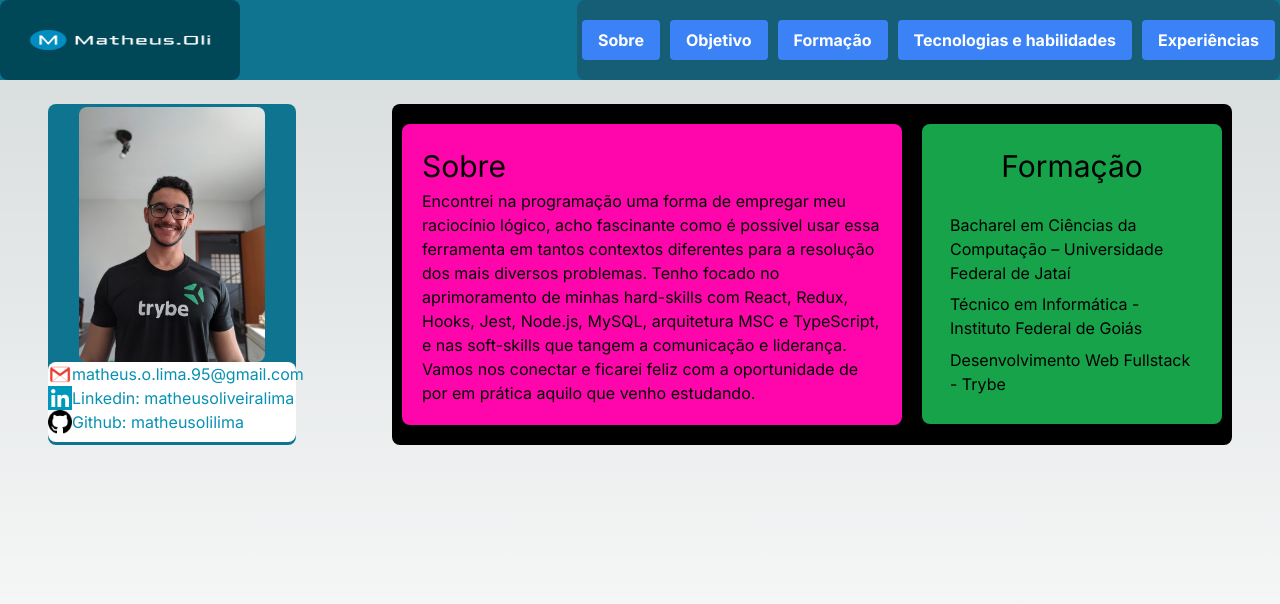
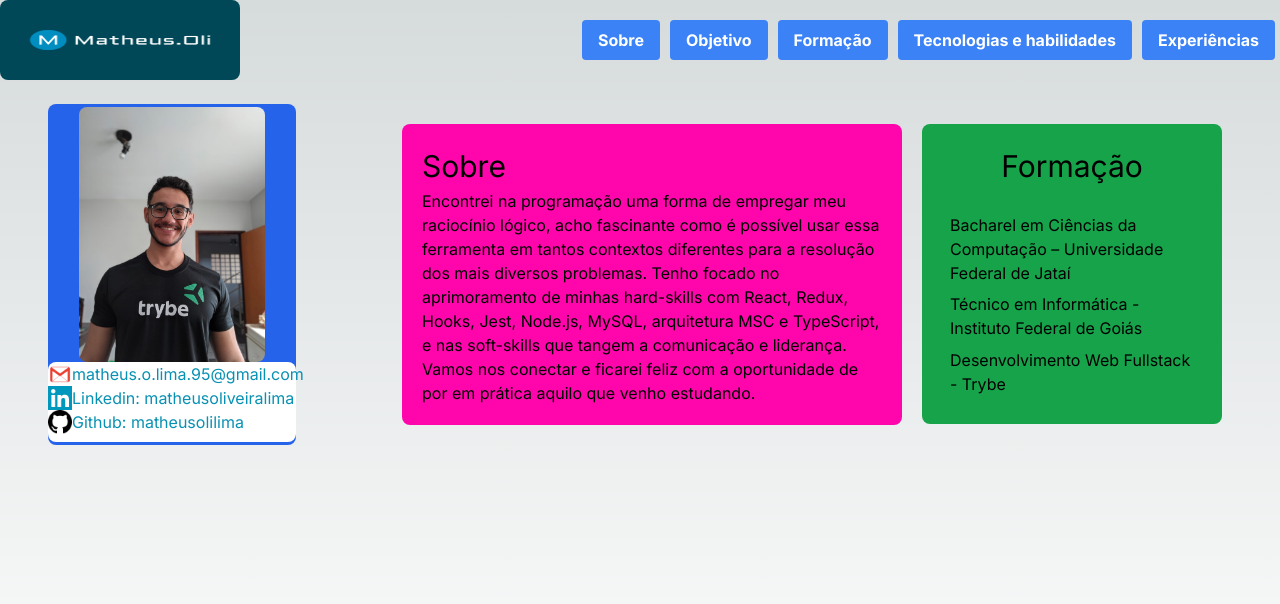
Before and after one commit to matheusolilima/tailwind-page, a Next.js app: page / in a window 1280 px wide. Shown: the top 604 px of the page. Built offline with nearby package versions, Linux system fonts and the light colour scheme.

Commit message:
implementação de paleta de cores em andamento

```diff
--- a/src/app/page.js
+++ b/src/app/page.js
@@ -1,13 +1,7 @@
 "use client"
 import React from 'react'
 import Image from 'next/image'
-import Link from 'next/link'
-import Profile from "./Matheus-picture.jpeg"
-import EmailIcon from "../Cornmanthe3rd-Metronome-Communication-gmail.512.png"
-import GitIcon from "../Arturo-Wibawa-Akar-Github.512.png"
-import LinkedinIcon from "../Danleech-Simple-Linkedin.512.png"
 import InfoCard from '@/components/infoCard'
-import ContatoCard from '@/components/contatoCard'
 import Logo from "../logo.png"
 import MenuButtons from '@/components/menuButtons'
 import FrameCard from '@/components/frameCard'
@@ -15,6 +9,9 @@ import FrameCard from '@/components/frameCard'
 export default function Home() {
   // posso armazenar componente em variavel pra renderizar quando quero
   // para adicionar cor especifica usa-se bg-[#50d71e]
+  const bluePallete = ["blue-400","blue-600","blue-800"]
+  const greenPallete = ["green-400","green-600","green-800"]
+
   const [ sobre, setSobre] = React.useState({
     title: "Sobre",
     cor: "bg-blue-400",
@@ -111,12 +108,11 @@ export default function Home() {
   const bloco1States=[{...sobre}, {...objetivo}]
   const bloco2States=[{...formacao}, {...habilidades}, {...experiencias}]
 
-  const bloco1Setters=[setSobre,setObjetivo]
 
   return (
     <main className="flex min-h-screen flex-col">
 
-      <div className="flex bg-cyan-700 h-[80px] items-center justify-between mb-6 ">
+      <div className={`flex bg-${ bluePallete[2] } h-[80px] items-center justify-between mb-6`} >
 
         {/* <h1  className="text-7xl font-sans text-cyan-50">
           Matheus Oliveira Lima
@@ -127,7 +123,7 @@ export default function Home() {
         {/* {MenuButtons([formacao,habilidades,experiencias,sobre,objetivo])} */}
         {/* <MenuButtons stateList={[{...sobre},{...objetivo}]} /> */}
 
-        <div className={`flex rounded-lg bg-cyan-800 h-[80px] w-auto justify-center items-center`}>
+        <div className={`flex rounded-lg bg-${ bluePallete[2] } h-[80px] w-auto justify-center items-center`}>
 
           {bloco1States.map((item) => (
 
@@ -151,10 +147,10 @@ export default function Home() {
 
       <div className="flex flex-row">
 
-        <FrameCard />
+        <FrameCard pallete={ bluePallete } />
 
 
-        <div className={`flex flex-row rounded-lg bg-black mx-12 w-2/3`}>
+        <div className={`flex flex-row rounded-lg ${bluePallete[1]} mx-12 w-2/3`}>
 
           {/* <InfoCard infos={sobre} toggler={toggleSobreObjetivo}/>
           <InfoCard infos={objetivo} toggler={toggleSobreObjetivo}/> */}
--- a/src/components/frameCard.js
+++ b/src/components/frameCard.js
@@ -2,13 +2,13 @@ import Image from 'next/image'
 import ContatoCard from './contatoCard'
 import Profile from "../app/Matheus-picture.jpeg"
 
-export default function FrameCard() {
+export default function FrameCard({pallete}) {
 
 
-  const usedClass = "flex flex-col rounded-lg bg-black mx-12 w-2/3 justify-center items-center"
+  const usedClass = `flex flex-col rounded-lg bg-cyan-700 mx-12 w-1/3 justify-center items-center`
 
   return (
-    <div className="flex flex-col rounded-lg bg-cyan-700 mx-12 w-1/3 justify-center items-center">
+    <div className={ `flex flex-col rounded-lg bg-${pallete[1]} mx-12 w-1/3 justify-center items-center` }>
 
       <Image src={Profile} alt="profile-picture" className="rounded-lg h-3/4 w-3/4" />
       {ContatoCard()}
```
